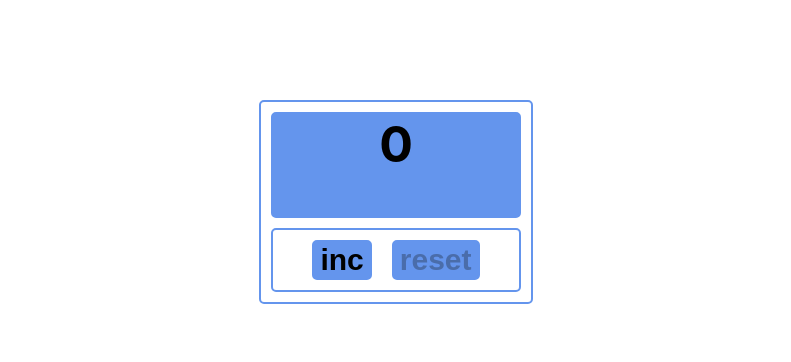
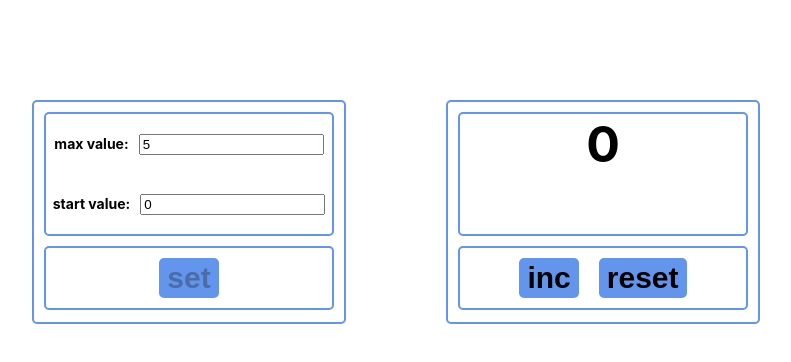
Before and after one commit to Viktossha/counter, a React (Create React App) app: page / in a window 1280 px wide. Shown: the top 362 px of the page, without its empty margins (244-1035 px from the left). Built offline with nearby package versions, Linux system fonts and the light colour scheme.

Commit message:
AdvancedCounter

```diff
--- /dev/null
+++ b/src/AdvancedCounter.module.css
@@ -0,0 +1,103 @@
+.wrapper {
+    margin-top: 100px;
+    display: flex;
+    justify-content: center;
+    gap: 100px;
+}
+
+.counter {
+    border: 2px solid cornflowerblue;
+    border-radius: 5px;
+    width: 290px;
+    height: 200px;
+    padding: 10px;
+    font-size: 50px;
+    display: flex;
+    flex-direction: column;
+    gap: 10px;
+    font-weight: bold;
+}
+
+.block {
+    border: 2px solid cornflowerblue;
+    border-radius: 5px;
+    height: 60%;
+    text-align: center;
+}
+
+.blockText {
+    font-size: 20px;
+    display: flex;
+    align-items: center;
+    justify-content: center;
+}
+
+.error {
+    color: red;
+}
+
+.btnWrapper {
+    border: 2px solid cornflowerblue;
+    border-radius: 5px;
+    display: flex;
+    justify-content: center;
+    padding: 10px;
+    gap: 20px;
+
+    button {
+        background-color: cornflowerblue;
+        font-size: 30px;
+        font-weight: bold;
+        border: 2px solid cornflowerblue;
+        border-radius: 5px;
+    }
+}
+
+.settings {
+    border: 2px solid cornflowerblue;
+    border-radius: 5px;
+    width: 290px;
+    height: 200px;
+    padding: 10px;
+    display: flex;
+    flex-direction: column;
+    gap: 10px;
+}
+
+.inputs {
+    border: 2px solid cornflowerblue;
+    border-radius: 5px;
+    height: 60%;
+    display: flex;
+    flex-direction: column;
+    text-align: center;
+    justify-content: space-around;
+
+    label {
+        font-size: 14px;
+        font-weight: bold;
+    }
+
+    input {
+        margin-left: 10px;
+    }
+}
+
+.btnBlock {
+    border: 2px solid cornflowerblue;
+    border-radius: 5px;
+    padding: 10px;
+    text-align: center;
+
+    button {
+        background-color: cornflowerblue;
+        font-size: 30px;
+        font-weight: bold;
+        border: 2px solid cornflowerblue;
+        border-radius: 5px;
+    }
+}
+
+.text {
+
+}
--- /dev/null
+++ b/src/AdvancedCounter.tsx
@@ -0,0 +1,69 @@
+import React, {ChangeEvent, useState} from 'react';
+import styles from './AdvancedCounter.module.css'
+
+export const AdvancedCounter = () => {
+    const [maxValue, setMaxValue] = useState(5)
+    const [startValue, setStartValue] = useState(0)
+    const [currentValue, setCurrentValue] = useState(startValue)
+    const [isFocused, setIsFocused] = useState(false)
+
+    const onChangeMaxValueHandler = (e: ChangeEvent<HTMLInputElement>) => {
+        setCurrentValue(0)
+        setIsFocused(true)
+        setMaxValue(+e.currentTarget.value)
+    }
+
+    const onChangeStartValueHandler = (e: ChangeEvent<HTMLInputElement>) => {
+        setCurrentValue(0)
+        setIsFocused(true)
+        setStartValue(+e.currentTarget.value)
+    }
+
+    const incOnClickHandler = () => {
+        if (currentValue < maxValue) {
+            setCurrentValue(currentValue + 1)
+        }
+    }
+
+    const resetOnClickHandler = () => {
+        setCurrentValue(startValue)
+    }
+
+    const setOnClickHandler = () => {
+        setIsFocused(false)
+        setCurrentValue(startValue)
+    }
+
+    const incorrectValue = maxValue < 0 || startValue < 0 || maxValue < startValue || maxValue === startValue
+    const text = incorrectValue ? 'Incorrect value' : 'Enter values and press "set"'
+
+    return (
+        <div className={styles.wrapper}>
+
+            <div className={styles.settings}>
+                <div className={styles.inputs}>
+                    <label>max value:
+                        <input type="number" name="maxValue" value={maxValue} onChange={onChangeMaxValueHandler}/>
+                    </label>
+                    <label>start value:
+                        <input type="number" name="startValue" value={startValue} onChange={onChangeStartValueHandler}/>
+                    </label>
+                </div>
+                <div className={styles.btnBlock}>
+                    <button onClick={setOnClickHandler} disabled={!isFocused || incorrectValue}>set</button>
+                </div>
+            </div>
+
+
+            <div className={styles.counter}>
+                <div
+                    className={maxValue === currentValue ? styles.block + ' ' + styles.error : (isFocused ? styles.block + ' ' + styles.blockText : styles.block)}>{isFocused ? text : currentValue}</div>
+                <div className={styles.btnWrapper}>
+                    <button onClick={incOnClickHandler} disabled={maxValue === currentValue}>inc</button>
+                    <button onClick={resetOnClickHandler}>reset</button>
+                </div>
+            </div>
+
+        </div>
+    );
+};
--- a/src/App.tsx
+++ b/src/App.tsx
@@ -1,11 +1,13 @@
 import React from 'react';
 import './App.css';
 import {SimplyCounter} from "./SimplyCounter";
+import {AdvancedCounter} from "./AdvancedCounter";
 
 function App() {
     return (
         <>
-            <SimplyCounter/>
+            {/*<SimplyCounter/>*/}
+            <AdvancedCounter/>
         </>
     );
 }
```
